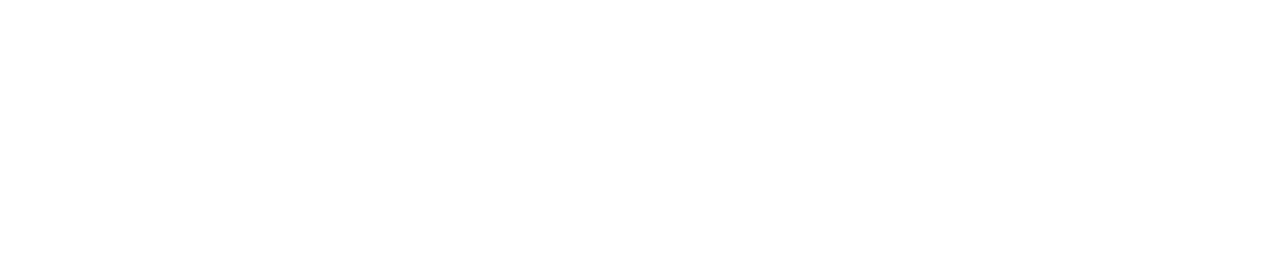
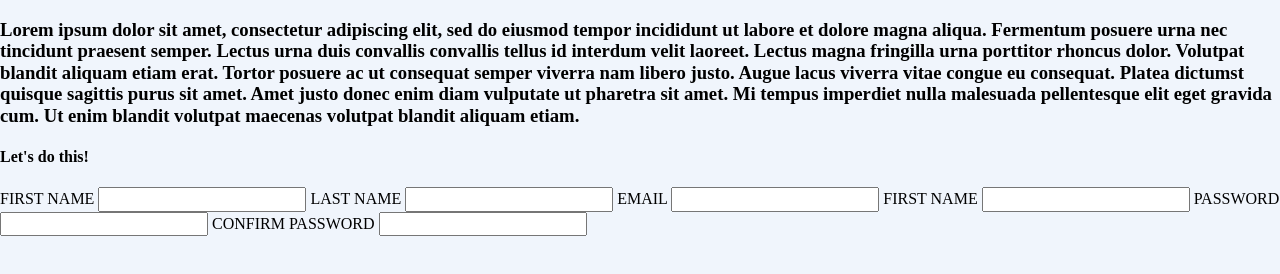
Before and after one commit to Jackie247/sign-up-form, a website: page index.html in a window 1280 px wide. Drawn offline with nearby package versions, Linux system fonts and the light colour scheme; grey boxes are pictures that could not be loaded.

Commit message:
add content to html

```diff
--- a/index.html
+++ b/index.html
@@ -9,6 +9,39 @@
     <link rel="stylesheet" href="./styles/style.css">
 </head>
 <body>
+    <header></header>
+    <main>
+        <div class="background-img">
 
+        </div>
+        <div class="content">
+            <div class="content-text">
+                <h3>Lorem ipsum dolor sit amet, consectetur adipiscing elit, sed do eiusmod tempor incididunt ut labore et dolore magna aliqua. Fermentum posuere urna nec tincidunt praesent semper. Lectus urna duis convallis convallis tellus id interdum velit laoreet. Lectus magna fringilla urna porttitor rhoncus dolor. Volutpat blandit aliquam etiam erat. Tortor posuere ac ut consequat semper viverra nam libero justo. Augue lacus viverra vitae congue eu consequat. Platea dictumst quisque sagittis purus sit amet. Amet justo donec enim diam vulputate ut pharetra sit amet. Mi tempus imperdiet nulla malesuada pellentesque elit eget gravida cum. Ut enim blandit volutpat maecenas volutpat blandit aliquam etiam.</h3>
+            </div>
+            <div class="content-form">
+                <h4>Let's do this!</h4>
+                <form action="#" method="post">
+                    <section>
+                        <label for="first-name">FIRST NAME</label>
+                        <input type="name" id="first-name" name="first-name">
+                        <label for="first-name">LAST NAME</label>
+                        <input type="name" id="last-name" name="last-name">
+
+                        <label for="first-name">EMAIL</label>
+                        <input type="email" id="email" name="email">
+                        <label for="phone-num">FIRST NAME</label>
+                        <input type="number" id="phone-num" name="phone-num">
+
+                        <label for="pswd">PASSWORD</label>
+                        <input type="password" id="pswd" name="pswd">
+                        <label for="pswd-conf">CONFIRM PASSWORD</label>
+                        <input type="password" id="pswd-conf" name="pswd-conf">
+                    </section>
+                </form>
+            </div>
+            <div class="content-acc"></div>
+        </div>
+    </main>
+    <footer></footer>
 </body>
 </html>
--- a/styles/style.css
+++ b/styles/style.css
@@ -0,0 +1,12 @@
+:root{
+    --background-color: #f0f5fc;
+}
+body{
+    background-color: var(--background-color);
+}
+.background-img{
+    background-image: url("../images/campfire-background.jpg");
+    background-attachment:fixed;
+    background-repeat: no-repeat;
+    background-size: cover;
+}
```
Also changed, not shown: Norse-Bold.otf (added), images/odin-lined.png (added), 1 other file.
